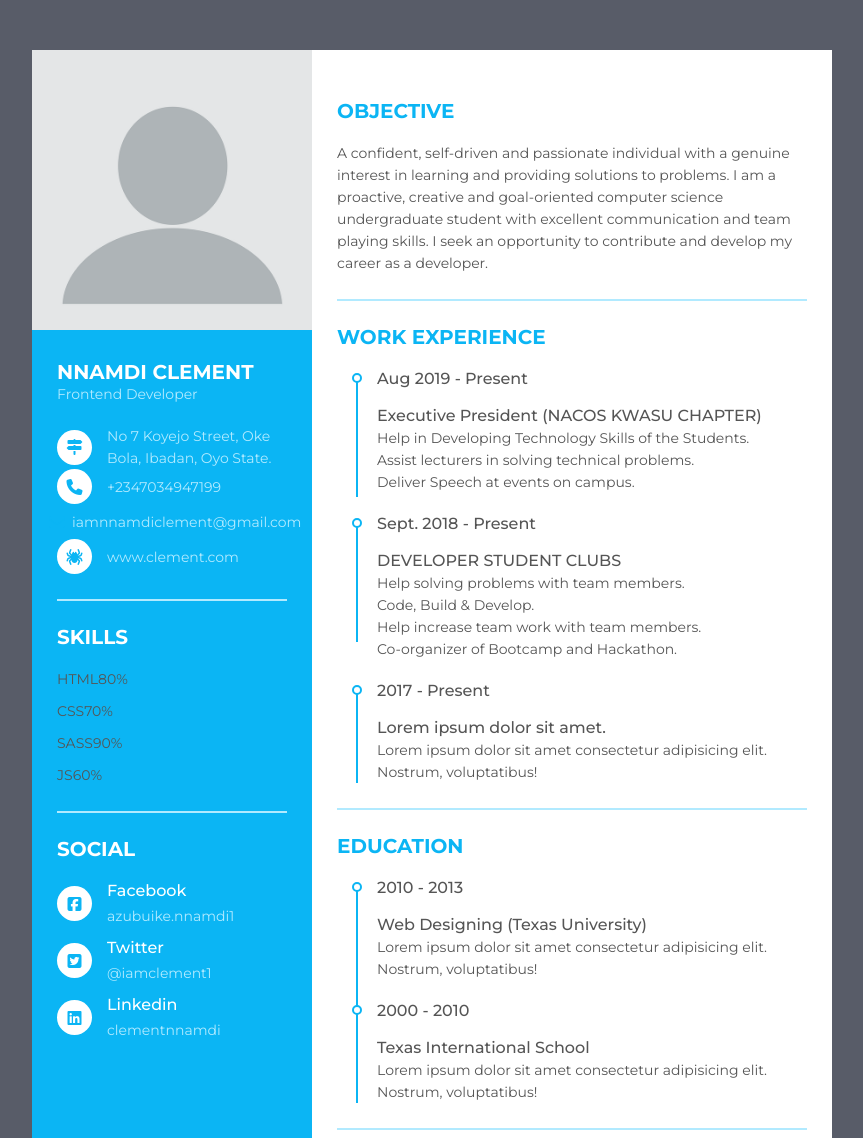
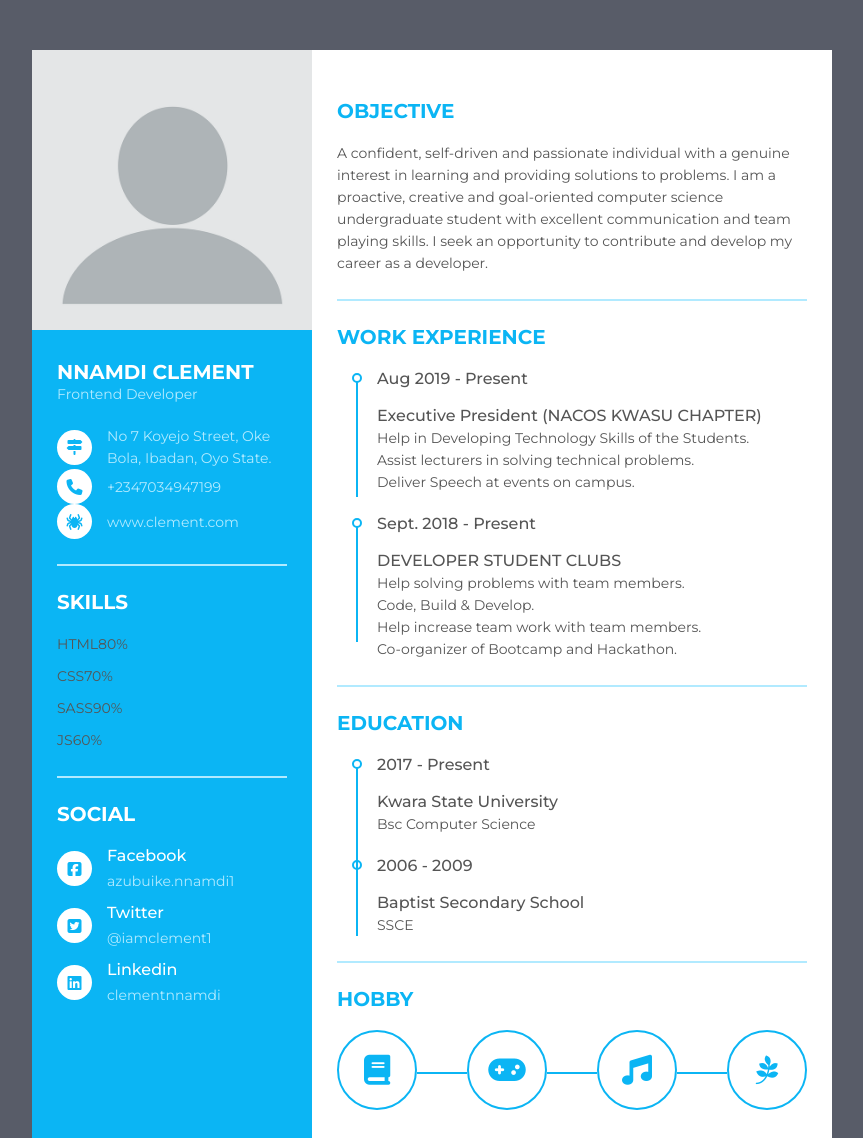
Before and after one commit to iamclement1/cv, a plain HTML site: page index.html in a window 1280 px wide. Shown: the top 1138 px of the page, without its empty margins (208-1071 px from the left). Drawn offline with Linux system fonts and the light colour scheme.

Commit message:
added education

```diff
--- a/index.html
+++ b/index.html
@@ -40,14 +40,14 @@
                 <div class="data">+2347034947199</div>
               </li>
             </ul>
-            <ul>
+            <!-- <ul>
               <li>
                 <div class="icon">
                   <i class="fas fa-envelope"></i>
                 </div>
                 <div class="data">iamnnamdiclement@gmail.com</div>
               </li>
-            </ul>
+            </ul> -->
             <ul>
               <li>
                 <div class="icon"><i class="fas fa-spider"></i></div>
@@ -169,13 +169,13 @@
                       Co-organizer of Bootcamp and Hackathon.</p>
                   </div>
               </li>
-              <li>
+              <!-- <li>
                 <div class="date">2017 - Present</div>
                 <div class="info">
                        <p class="semi-bold">Lorem ipsum dolor sit amet.</p>
                     <p>Lorem ipsum dolor sit amet consectetur adipisicing elit. Nostrum, voluptatibus!</p>
                   </div>
-              </li>
+              </li> -->
           </ul>
       </div>
       <div class="resume_item resume_education">
@@ -184,17 +184,17 @@
            </div>
         <ul>
               <li>
-                  <div class="date">2010 - 2013</div>
+                  <div class="date">2017 - Present</div>
                   <div class="info">
-                       <p class="semi-bold">Web Designing (Texas University)</p>
-                    <p>Lorem ipsum dolor sit amet consectetur adipisicing elit. Nostrum, voluptatibus!</p>
+                       <p class="semi-bold">Kwara State University</p>
+                    <p>Bsc Computer Science</p>
                   </div>
               </li>
               <li>
-                <div class="date">2000 - 2010</div>
+                <div class="date">2006 - 2009</div>
                 <div class="info">
-                       <p class="semi-bold">Texas International School</p>
-                    <p>Lorem ipsum dolor sit amet consectetur adipisicing elit. Nostrum, voluptatibus!</p>
+                       <p class="semi-bold">Baptist Secondary School</p>
+                    <p>SSCE</p>
                   </div>
               </li>
           </ul>
```
